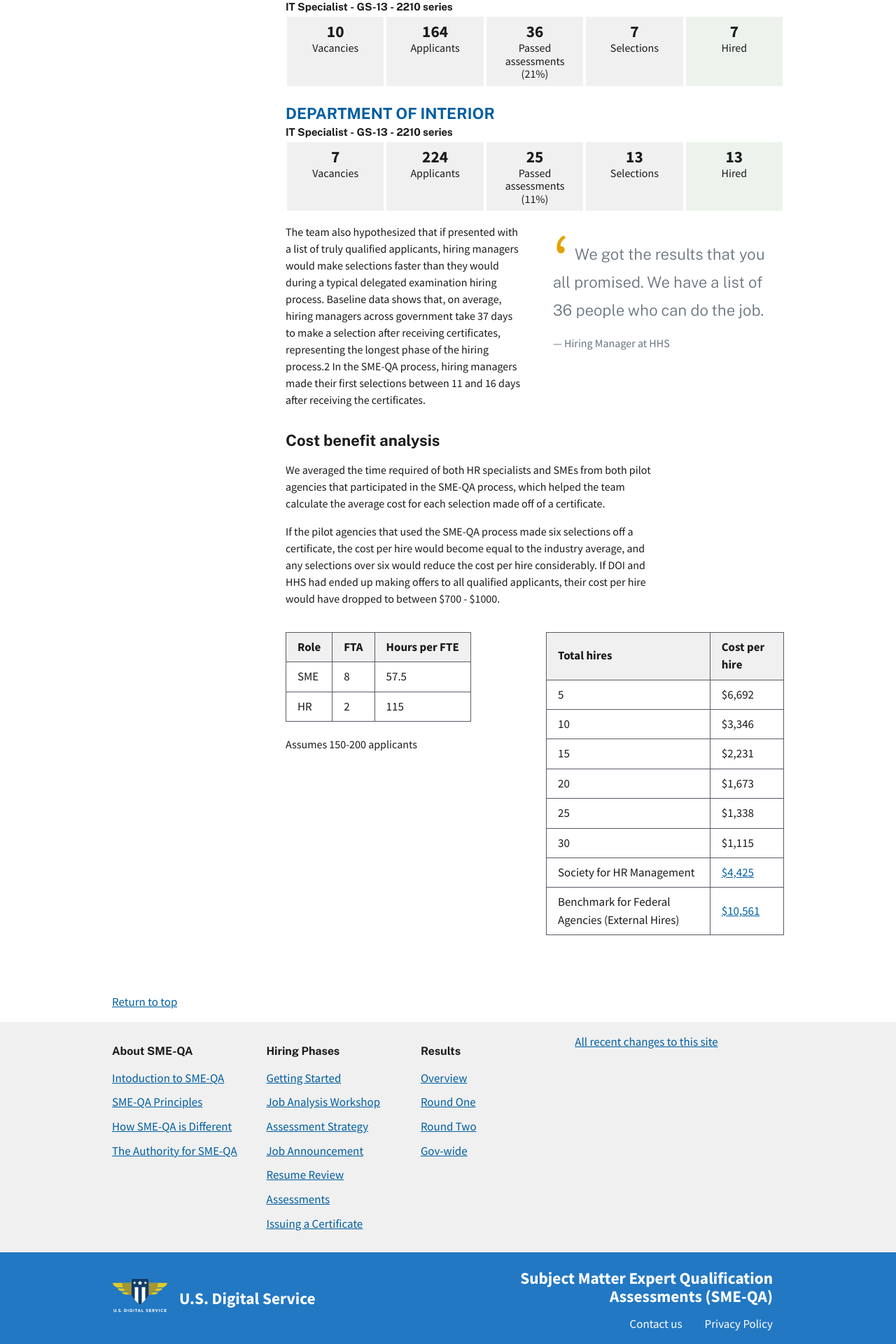
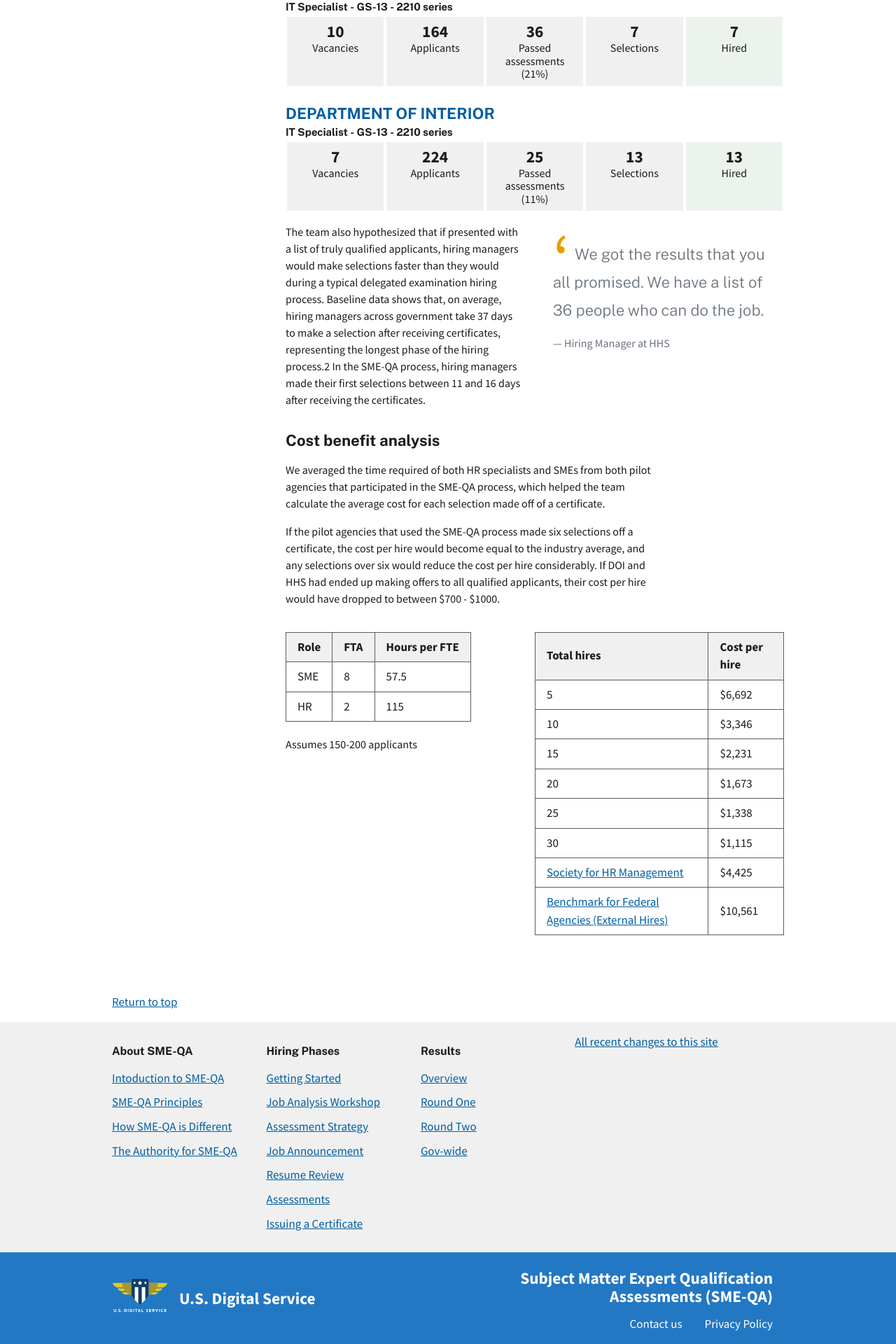
Before and after one commit to usds/SME-QA-Website, a Jekyll site: the page built from pages/results/round-one.html, in a window 1280 px wide. Shown: the part 1257-3177 px from the top of the page at 70% size. Built offline with Jekyll 4.4.1, drawn with Linux system fonts in a browser that asks for light colours.

Commit message:
Moves the link in cost benefit analysis to the title and puts tables side-by-side. [Amends #268]

```diff
--- a/pages/results/round-one.html
+++ b/pages/results/round-one.html
@@ -76,8 +76,8 @@
 <p>
   If the pilot agencies that used the SME-QA process made six selections off a certificate, the cost per hire would become equal to the industry average, and any selections over six would reduce the cost per hire considerably. If DOI and HHS had ended up making offers to all qualified applicants, their cost per hire would have dropped to between $700 - $1000.
 </p>
-<div class="grid-row grid-gap">
-  <div class="tablet-lg:grid-col-6">
+<div class="grid-row">
+  <div class="tablet:grid-col-6">
     <table class="usa-table">
       <thead>
         <tr>
@@ -101,7 +101,7 @@
     </table>
     <p class="smeqa-results-table__caption">Assumes 150-200 applicants</p>
   </div>
-  <div class="tablet-lg:grid-col-6">
+  <div class="tablet:grid-col-6">
     <table class="usa-table">
       <thead>
         <tr>
@@ -135,12 +135,22 @@
           <td>$1,115</td>
         </tr>
         <tr>
-          <td>Society for HR Management</td>
-          <td><a href="https://www.shrm.org/ResourcesAndTools/business-solutions/Documents/Talent-Acquisition-Report-All-Industries-All-FTEs.pdf">$4,425</a></td>
+          <td>
+            <a href="https://www.shrm.org/ResourcesAndTools/business-solutions/Documents/Talent-Acquisition-Report-All-Industries-All-FTEs.pdf">Society for HR Management</a>
+          </td>
+          <td>
+            $4,425
+          </td>
         </tr>
         <tr>
-          <td>Benchmark for Federal Agencies (External Hires)</td>
-          <td><a href="https://seniorexecs.org/resource/resmgr/Transforming_HCM_Recommendat.pdf">$10,561</a></td>
+          <td>
+            <a href="https://seniorexecs.org/resource/resmgr/Transforming_HCM_Recommendat.pdf">
+              Benchmark for Federal Agencies (External Hires)
+            </a>
+          </td>
+          <td>
+            $10,561
+          </td>
         </tr>
       </tbody>
     </table>
```
